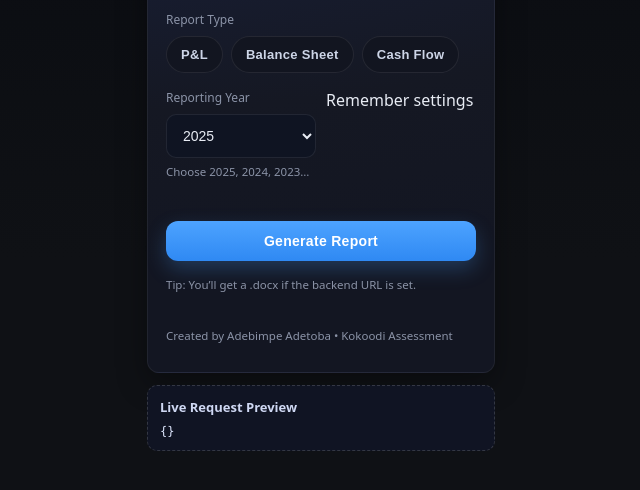
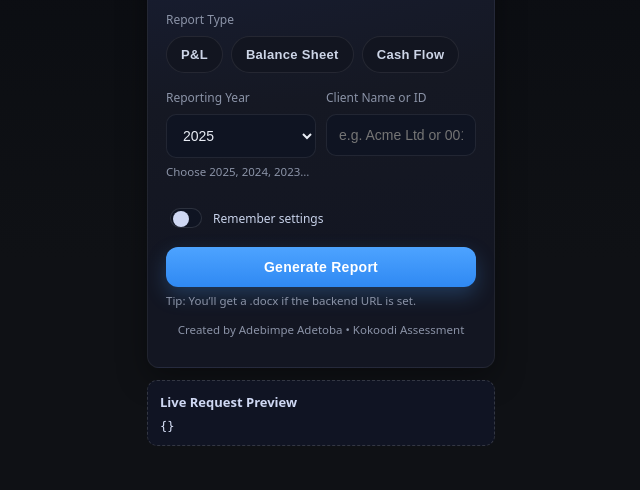
Before and after one commit to Bimpe1/Kokoodi-assessment, a plain HTML site: page index.html in a window 1280 px wide. Shown: the part 62-552 px from the top of the page, without its empty margins (319-959 px from the left). Drawn offline with Linux system fonts and the light colour scheme.

Commit message:
Update index.html

```diff
--- a/index.html
+++ b/index.html
@@ -11,6 +11,7 @@
     <section class="card" aria-labelledby="title">
       <h1 id="title" class="title">Generate Financial Report</h1>
 
+      <!-- Report Type -->
       <div class="section">
         <div class="label" id="rt-label">Report Type</div>
         <div class="chips"
@@ -32,17 +33,28 @@
           <div id="year-hint" class="hint">Choose 2025, 2024, 2023…</div>
           <p id="year-error" class="error" aria-live="polite"></p>
         </div>
-        <div class="field"> <span>Remember settings</span>
+        <div class="field">
+          <div class="label"><label for="clientId">Client Name or ID</label></div>
+          <input id="clientId" type="text" placeholder="e.g. Acme Ltd or 00123" aria-describedby="client-error" />
+          <p id="client-error" class="error" aria-live="polite"></p>
+        </div>
+      </div>
+
+      <div class="toolbar">
+        <label class="toggle" title="Remember last used settings">
+          <input id="remember" type="checkbox" />
+          <span>Remember settings</span>
         </label>
+
         <div id="status" class="status" role="status" aria-live="polite" aria-atomic="true"></div>
       </div>
 
       <button id="generate" class="btn" aria-describedby="submit-hint">Generate Report</button>
       <p id="submit-hint" class="hint">Tip: You’ll get a .docx if the backend URL is set.</p>
-
       <p class="footnote">Created by Adebimpe Adetoba • Kokoodi Assessment</p>
     </section>
 
+    <!-- Live Preview-->
     <section class="preview" id="preview">
       <h2 class="preview-title">Live Request Preview</h2>
       <pre id="previewJson" class="codeblock">{}</pre>
```
